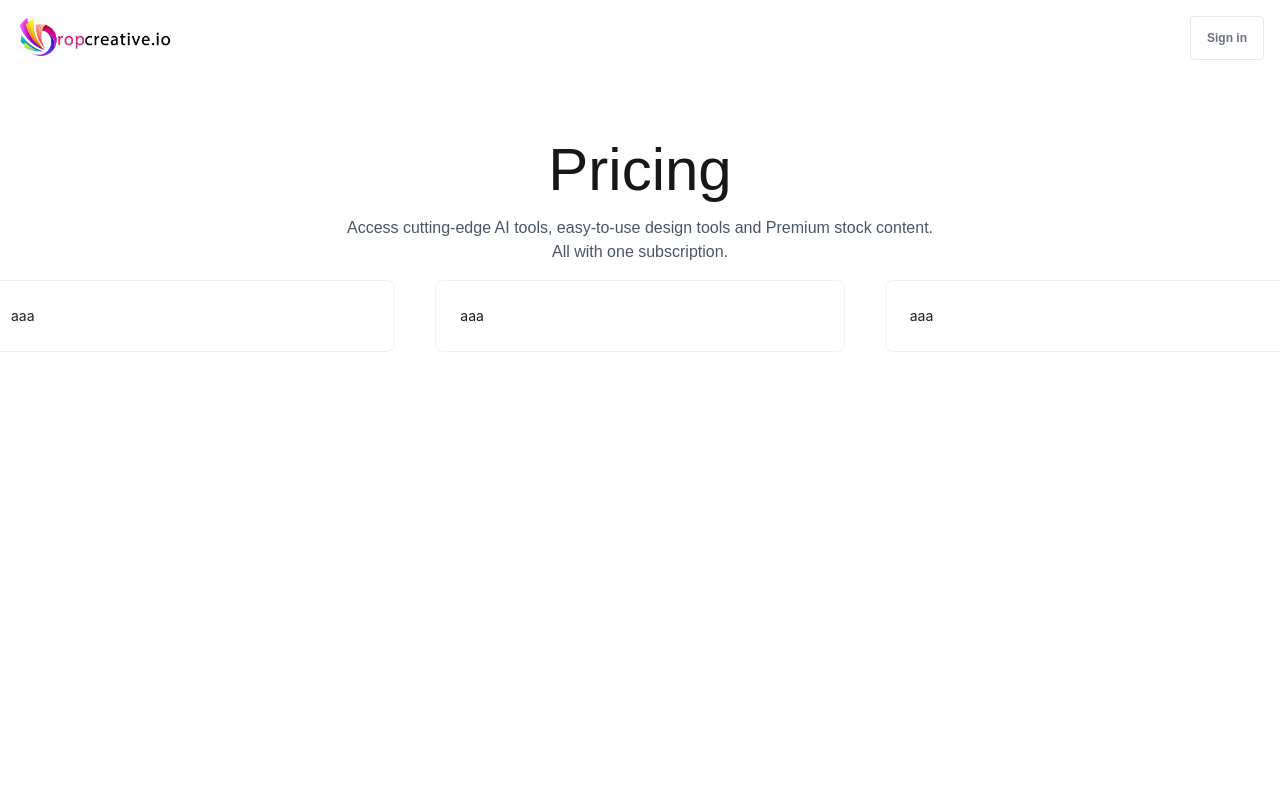
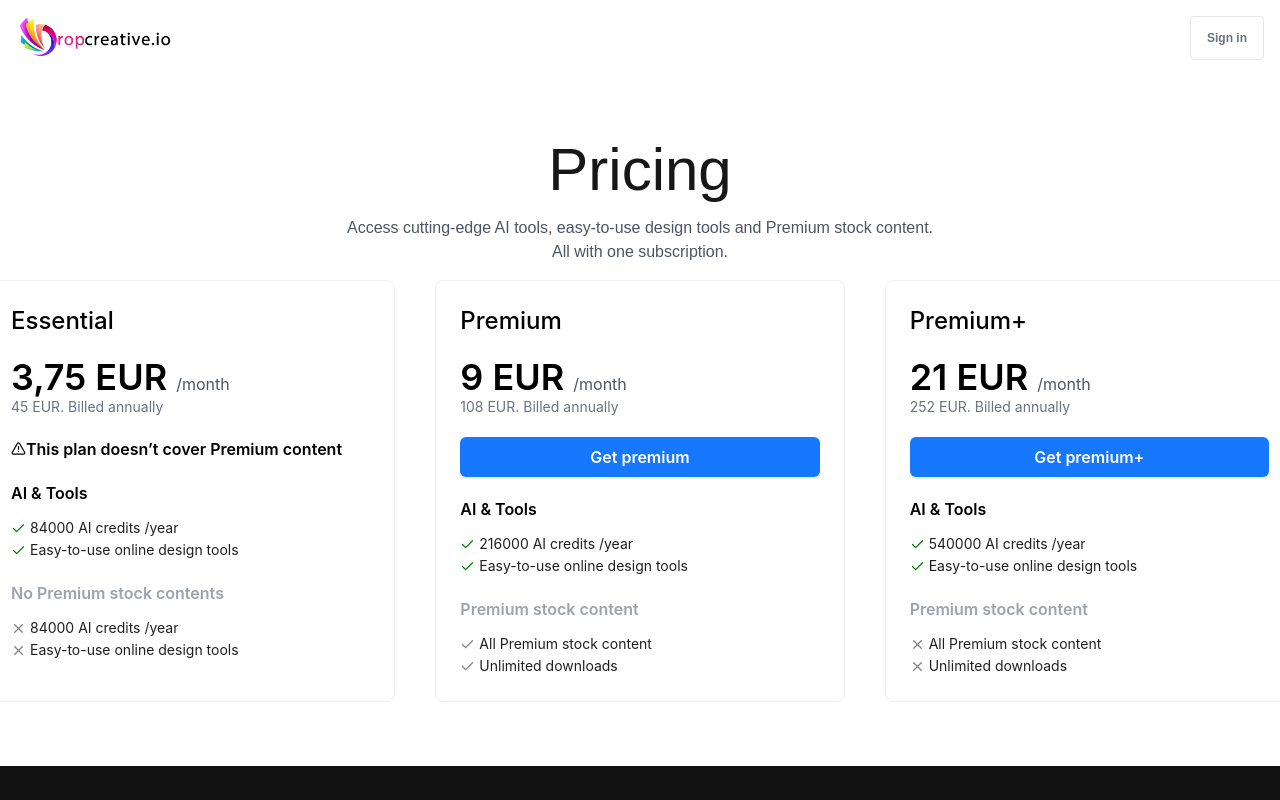
Before and after one commit to DacVuCaMap2/dropcreative-fe, a Next.js app: page /pricing in a window 1280 px wide. Shown: the top 800 px of the page. Built offline with nearby package versions, Linux system fonts and the light colour scheme.

Commit message:
feat: pricing

```diff
--- a/src/components/pricing-component/Pricing.tsx
+++ b/src/components/pricing-component/Pricing.tsx
@@ -1,6 +1,8 @@
-import { Card } from "antd";
+import { Button, Card } from "antd";
+import { Check, TriangleAlertIcon, X } from "lucide-react";
 import Image from "next/image";
 import React from "react";
+import Footer from "../home-component/Footer";
 
 const Pricing = () => {
   return (
@@ -28,26 +30,227 @@ const Pricing = () => {
               All with one subscription.
             </p>
             <div className="mt-4 flex gap-10">
-              {/* <Card hoverable style={{ width: 240 }}>
-                <Meta
-                  title="Europe Street beat"
-                  description="www.instagram.com"
-                />
-              </Card> */}
-
               <Card hoverable className="flex-1">
-                aaa
+                <div className="flex gap-5 flex-col gap-10">
+                  <p className="text-black text-2xl font-medium">Essential</p>
+                  <div>
+                    <span className="text-4xl text-black font-semibold">
+                      3,75 EUR&nbsp;
+                    </span>
+                    <span className="text-base text-gray-600">/month</span>
+                    <p className="text-sm text-gray-500">
+                      45 EUR. Billed annually
+                    </p>
+                  </div>
+                  <p className="text-base text-black font-semibold flex">
+                    <TriangleAlertIcon
+                      width={15}
+                      height={15}
+                      className="mt-1"
+                    />
+                    This plan doesn’t cover Premium content
+                  </p>
+                  <div>
+                    <p className="text-base font-semibold text-black">
+                      AI & Tools
+                    </p>
+                    <div className="mt-3">
+                      <p className="flex">
+                        <Check
+                          color="green"
+                          width={15}
+                          height={15}
+                          className="mt-1 mr-1"
+                        />
+                        84000 AI credits /year
+                      </p>
+                      <p className="flex">
+                        <Check
+                          color="green"
+                          width={15}
+                          height={15}
+                          className="mt-1 mr-1"
+                        />
+                        Easy-to-use online design tools
+                      </p>
+                    </div>
+                  </div>
+                  <div>
+                    <p className="text-base font-semibold text-gray-400">
+                      No Premium stock contents
+                    </p>
+                    <div className="mt-3">
+                      <p className="flex">
+                        <X
+                          color="gray"
+                          width={15}
+                          height={15}
+                          className="mt-1 mr-1"
+                        />
+                        84000 AI credits /year
+                      </p>
+                      <p className="flex">
+                        <X
+                          color="gray"
+                          width={15}
+                          height={15}
+                          className="mt-1 mr-1"
+                        />
+                        Easy-to-use online design tools
+                      </p>
+                    </div>
+                  </div>
+                </div>
               </Card>
               <Card hoverable className="flex-1">
-                aaa
+                <div className="flex gap-5 flex-col gap-10">
+                  <p className="text-black text-2xl font-medium">Premium</p>
+                  <div>
+                    <span className="text-4xl text-black font-semibold">
+                      9 EUR&nbsp;
+                    </span>
+                    <span className="text-base text-gray-600">/month</span>
+                    <p className="text-sm text-gray-500">
+                      108 EUR. Billed annually
+                    </p>
+                  </div>
+                  <div>
+                    <Button
+                      className="w-full h-10 text-base font-semibold"
+                      type="primary"
+                    >
+                      Get premium
+                    </Button>
+                  </div>
+                  <div>
+                    <p className="text-base font-semibold text-black">
+                      AI & Tools
+                    </p>
+                    <div className="mt-3">
+                      <p className="flex">
+                        <Check
+                          color="green"
+                          width={15}
+                          height={15}
+                          className="mt-1 mr-1"
+                        />
+                        216000 AI credits /year
+                      </p>
+                      <p className="flex">
+                        <Check
+                          color="green"
+                          width={15}
+                          height={15}
+                          className="mt-1 mr-1"
+                        />
+                        Easy-to-use online design tools
+                      </p>
+                    </div>
+                  </div>
+                  <div>
+                    <p className="text-base font-semibold text-gray-400">
+                      Premium stock content
+                    </p>
+                    <div className="mt-3">
+                      <p className="flex">
+                        <Check
+                          color="gray"
+                          width={15}
+                          height={15}
+                          className="mt-1 mr-1"
+                        />
+                        All Premium stock content
+                      </p>
+                      <p className="flex">
+                        <Check
+                          color="gray"
+                          width={15}
+                          height={15}
+                          className="mt-1 mr-1"
+                        />
+                        Unlimited downloads
+                      </p>
+                    </div>
+                  </div>
+                </div>
               </Card>
               <Card hoverable className="flex-1">
-                aaa
+                <div className="flex gap-5 flex-col gap-10">
+                  <p className="text-black text-2xl font-medium">Premium+</p>
+                  <div>
+                    <span className="text-4xl text-black font-semibold">
+                      21 EUR&nbsp;
+                    </span>
+                    <span className="text-base text-gray-600">/month</span>
+                    <p className="text-sm text-gray-500">
+                      252 EUR. Billed annually
+                    </p>
+                  </div>
+                  <div>
+                    <Button
+                      className="w-full h-10 text-base font-semibold"
+                      type="primary"
+                    >
+                      Get premium+
+                    </Button>
+                  </div>
+                  <div>
+                    <p className="text-base font-semibold text-black">
+                      AI & Tools
+                    </p>
+                    <div className="mt-3">
+                      <p className="flex">
+                        <Check
+                          color="green"
+                          width={15}
+                          height={15}
+                          className="mt-1 mr-1"
+                        />
+                        540000 AI credits /year
+                      </p>
+                      <p className="flex">
+                        <Check
+                          color="green"
+                          width={15}
+                          height={15}
+                          className="mt-1 mr-1"
+                        />
+                        Easy-to-use online design tools
+                      </p>
+                    </div>
+                  </div>
+                  <div>
+                    <p className="text-base font-semibold text-gray-400">
+                      Premium stock content
+                    </p>
+                    <div className="mt-3">
+                      <p className="flex">
+                        <X
+                          color="gray"
+                          width={15}
+                          height={15}
+                          className="mt-1 mr-1"
+                        />
+                        All Premium stock content
+                      </p>
+                      <p className="flex">
+                        <X
+                          color="gray"
+                          width={15}
+                          height={15}
+                          className="mt-1 mr-1"
+                        />
+                        Unlimited downloads
+                      </p>
+                    </div>
+                  </div>
+                </div>
               </Card>
             </div>
           </div>
         </div>
       </div>
+      <Footer />
     </div>
   );
 };
```
